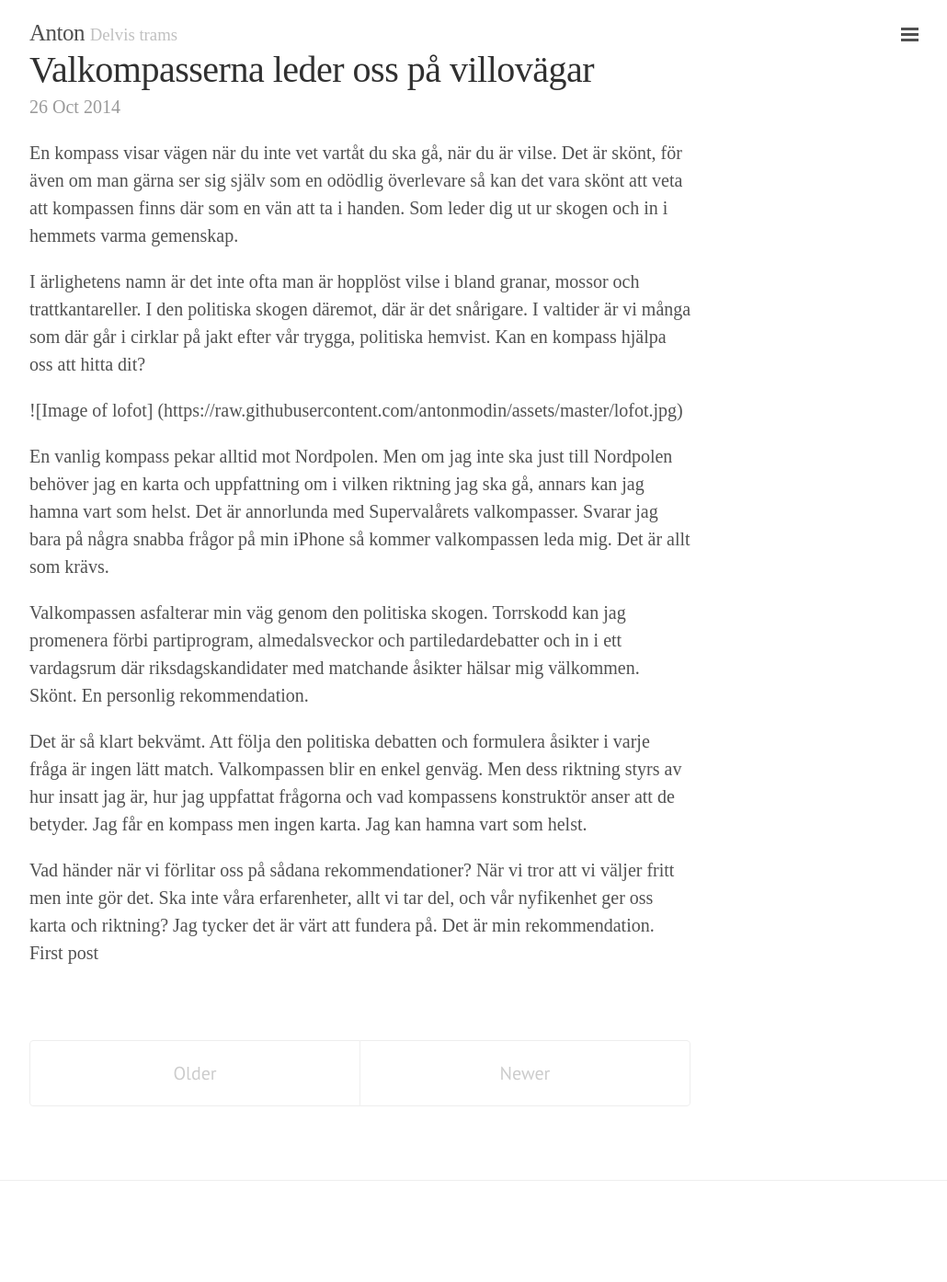
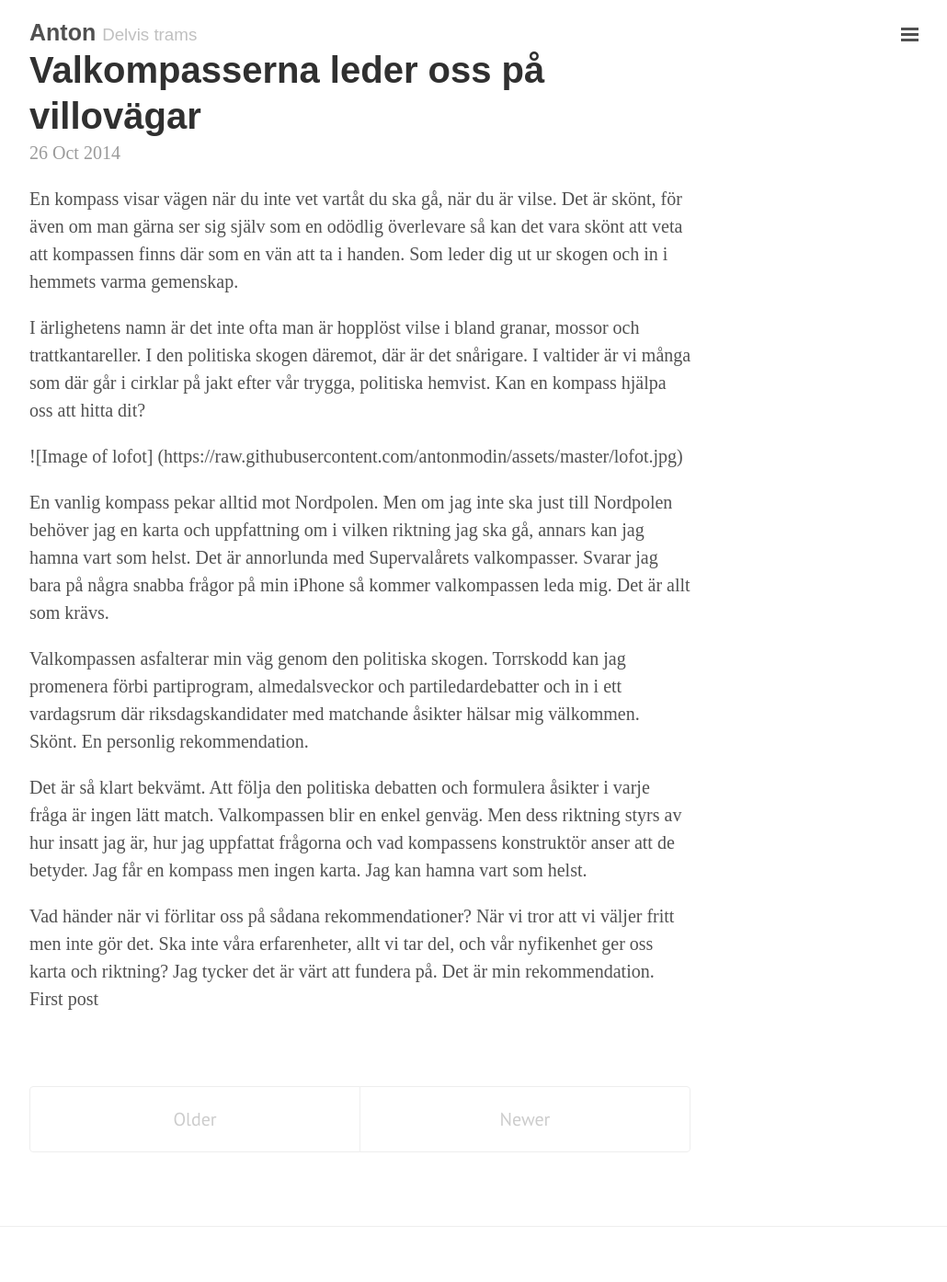
Before and after one commit to antonmodin/jekyllsite, a Jekyll site: the page built from index.html, in a window 1280 px wide. Shown: the whole page at 92% size, without its empty margins (248-1278 px from the left). Built offline with Jekyll 4.4.1, drawn with Linux system fonts in a browser that asks for light colours; Markdown is read by kramdown in place of the engine named in the settings; the list of posts is cut into pages by our own code; before the commit the page ends 1344 px from its top, so only the background shows below that.

Commit message:
Update lanyon.css

```diff
--- a/public/css/lanyon.css
+++ b/public/css/lanyon.css
@@ -48,7 +48,6 @@
 }
 
 h1, h2, h3, h4, h5, h6 {
-.tk-futura-pt{
 	font-family:"futura-pt",sans-serif;
 }
   font-weight: 400;
```
